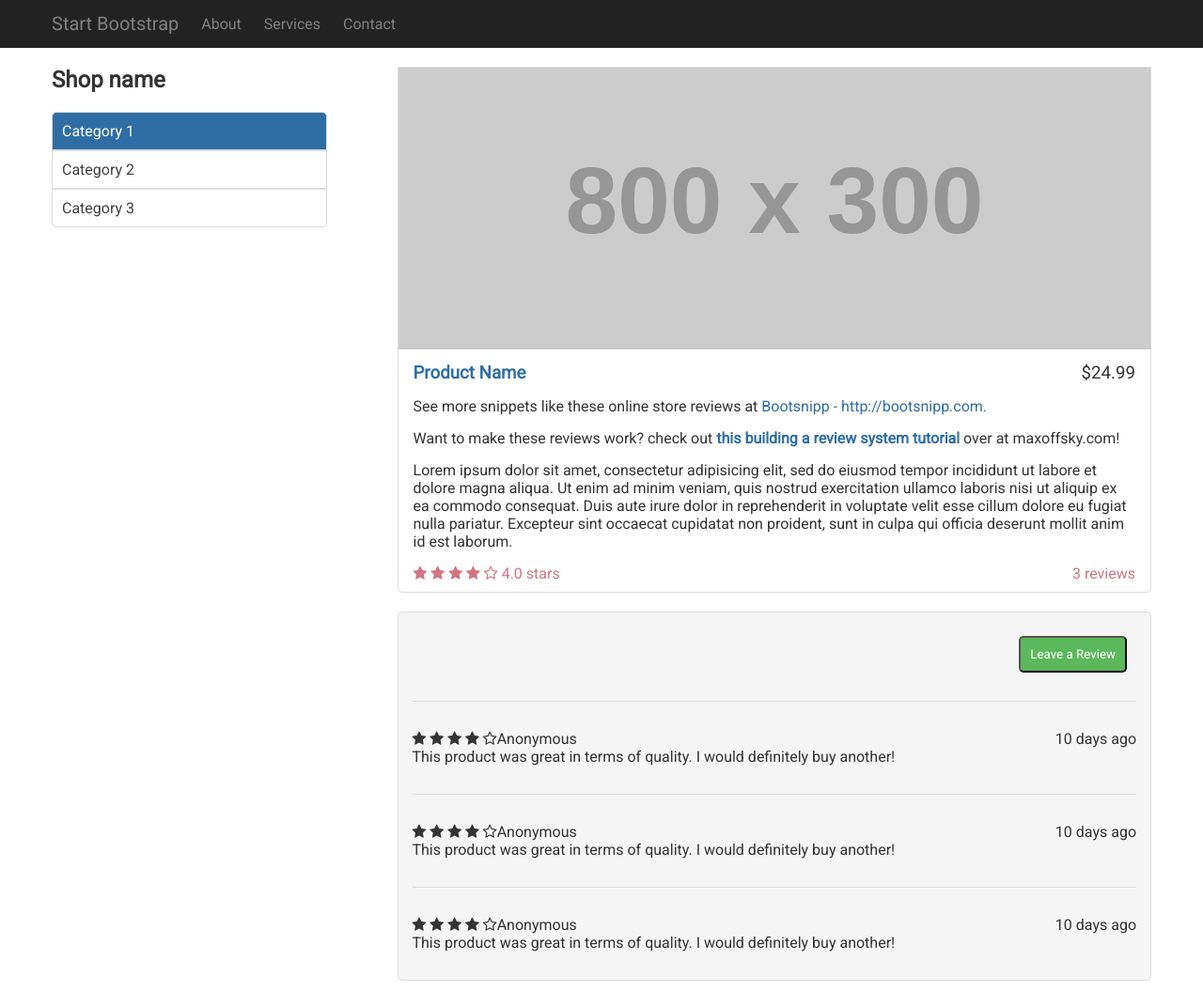
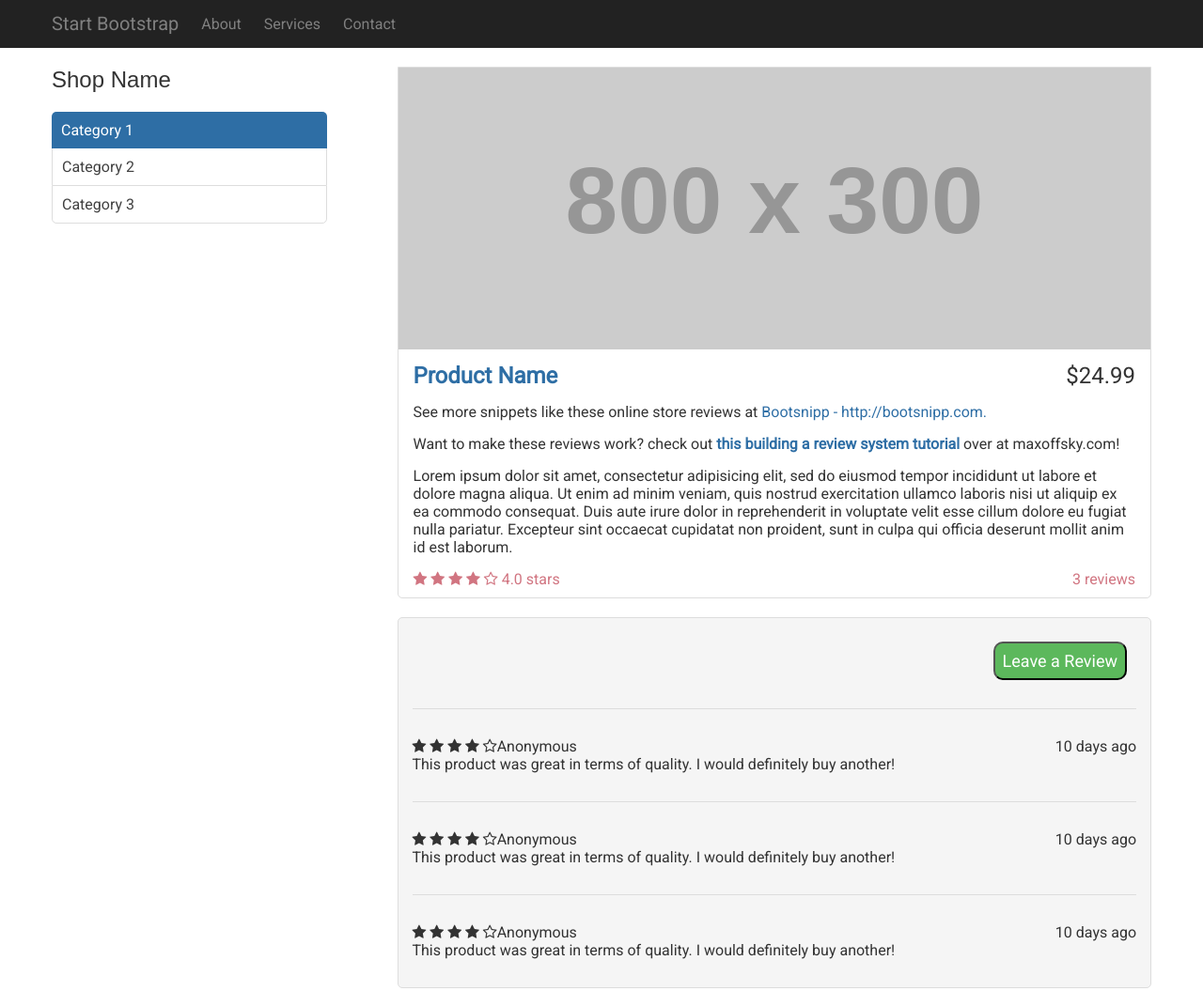
Before and after one commit to Dameluccia/Devoir-vacances, a plain HTML site: page index.html in a window 1280 px wide. Shown: the top 1055 px of the page at 94% size. Drawn offline with Linux system fonts and the light colour scheme.

Commit message:
finish(je crois)

```diff
--- a/index.html
+++ b/index.html
@@ -21,7 +21,7 @@
        </header>
        <main>
          <section class="section1">
-            <h2 id="h2shop">Shop name</h2>
+            <h1 id="h2shop">Shop Name</h1>
               <div class="menugauche">
                    <ul>
                       <li id="b1"><a href="#">Category 1</a></li>
@@ -38,7 +38,7 @@
             <img src="http://placehold.it/800x300">
           </div>
           <div class="textearticle">
-            <h3 class="textebleu">Product Name<span class="price">$24.99</span></h3>
+            <h2 class="textebleu" id="normalsize">Product Name<span class="price">$24.99</span></h2>
             <p class="paddingtexte">See more snippets like these online store reviews at
             <a href="http://bootsnipp.com" class="textebleu">Bootsnipp - http://bootsnipp.com.</a>
             </p>
--- a/style.css
+++ b/style.css
@@ -43,13 +43,15 @@ main{
 }
 #h2shop{
   padding-bottom: 20px;
-
+  font: caption;
+font-size: x-large;
+}
+#normalsize{
+  font-style: normal;
 }
 #b1 {
   border-radius: 5px 5px 0px 0px;
-  border-bottom: 0;
   background-color: #2E6EA5;
-  border: 1px #DDDDDD solid;
  }
 
 #b1 a {
@@ -57,9 +59,9 @@ main{
 
 }
 #b2{
-  /*border-radius: 5px 5px 5px 5px;*/
-  border-top: 0;
-  border: 1px #DDDDDD solid;
+
+  border-right:1px #DDDDDD solid;
+  border-left: 1px #DDDDDD solid;
   color : grey;
 }
 #b3 {
@@ -115,11 +117,12 @@ main{
   color : #D17581;
 }
 .button{
+  font-size: 18px;
   margin: 25px 25px 0;
-  padding: 10px;
+  padding: 8px;
   float: right;
   background-color: #5CB85C;
-  border-radius: 5px;
+  border-radius: 10px;
   color: white;
 }
 .commentaire{
```
